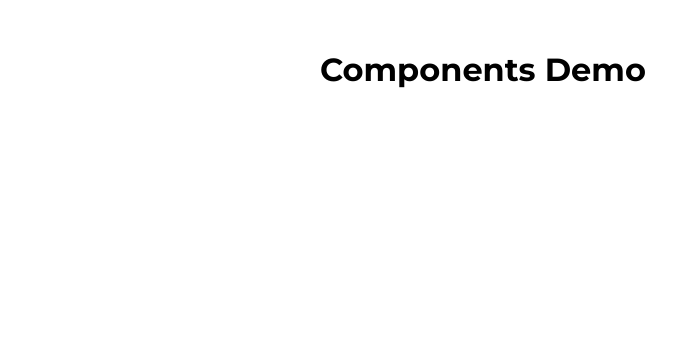
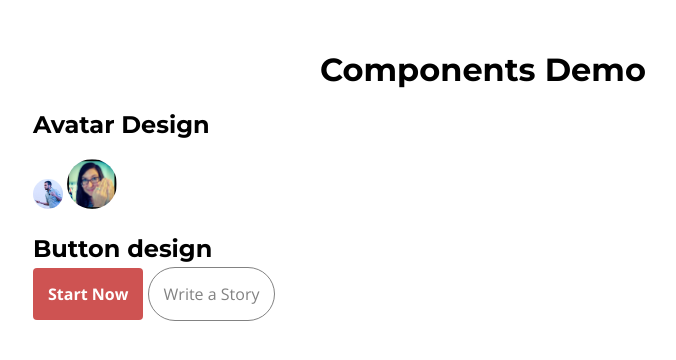
Before and after one commit to Stan83W/components-demo, a plain HTML site: page index.html in a window 1280 px wide. Shown: the whole page, without its empty margins (157-833 px from the left). Drawn offline with nearby package versions, Linux system fonts and the light colour scheme.

Commit message:
prep work for front end lecture

```diff
--- a/css/components/avatar.css
+++ b/css/components/avatar.css
@@ -0,0 +1,8 @@
+.avatar {
+	border-radius: 50%;
+	width: 30px;
+}
+.avatar-large {
+	border-radius: 50%;
+	width: 50px;
+}
--- /dev/null
+++ b/css/components/button.css
@@ -0,0 +1,15 @@
+.twitter-button {
+	background: #CE5352;
+	padding: 15px;
+	color: white;
+	font-weight: bolder;
+	text-decoration: none;
+	border-radius: 4px;
+}
+.medium-button {
+	color: rgb(130, 130, 130);
+	border-radius: 30px;
+	border: 1px solid rgb(130, 130, 130);
+	padding: 15px;
+	text-decoration: none;
+}
--- a/css/style.css
+++ b/css/style.css
@@ -3,6 +3,7 @@
 
 /* --- Components design --- */
 @import url("components/avatar.css");
+@import url("components/button.css");
 /* TODO: import new components */
 
 /* --- Fonts & colors --- */
--- a/index.html
+++ b/index.html
@@ -11,6 +11,13 @@
     <div class="container">
       <h1 class="text-center">Components Demo</h1>
       <!-- TODO: live-code your components -->
+      <h2>Avatar Design</h2>
+      <img src="../../images/jad.png" class="avatar">
+      <img src="../../images/cecile.png" class="avatar-large">
+
+      <h2>Button design</h2>
+      <a href="#" class="twitter-button">Start Now</a>
+      <a href="#" class="medium-button">Write a Story</a>
     </div>
   </body>
 
```
